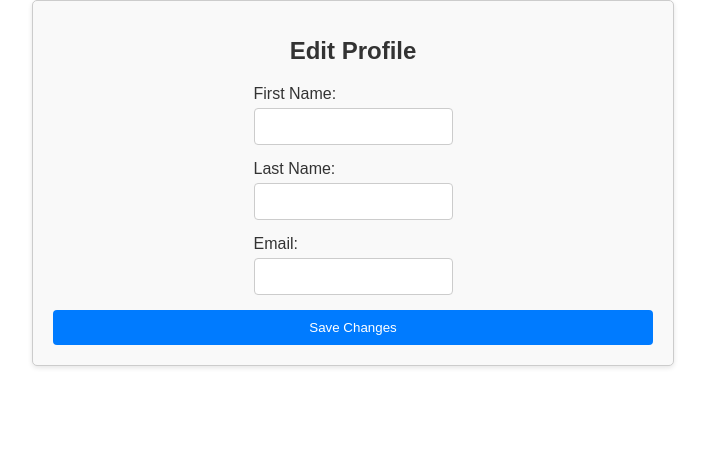
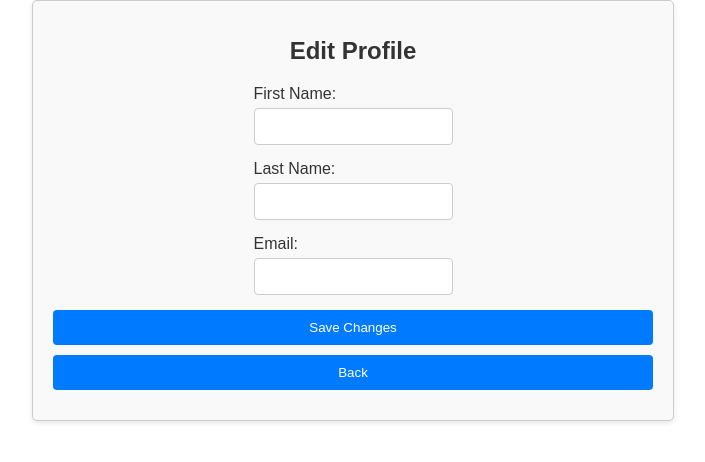
Before and after one commit to Maxruiz710/HealthMonitoringApp_Group5, a React (Create React App) app: page /editprofile in a window 1280 px wide. Shown: the top 462 px of the page, without its empty margins (287-992 px from the left). Built offline with nearby package versions, Linux system fonts and the light colour scheme; no server answers.

Commit message:
Added back button to edit profile

```diff
--- a/src/pages/EditProfile.js
+++ b/src/pages/EditProfile.js
@@ -50,6 +50,7 @@ function EditProfile() {
                 />
             </div>
             <button onClick={handleSave}>Save Changes</button>
+            <button onClick={() => navigate('/home')}>Back</button>
         </div>
     );
 }
--- a/src/pages/Styles/EditProfile.css
+++ b/src/pages/Styles/EditProfile.css
@@ -41,6 +41,7 @@ button {
     display: block;
     width: 100%;
     padding: 10px 15px;
+    margin-bottom: 10px;
     background-color: #007bff;
     color: white;
     border: none;
--- a/src/pages/Styles/Settings.css
+++ b/src/pages/Styles/Settings.css
@@ -4,6 +4,7 @@
     display: flex;
     justify-content: center;
     align-items: center;
+    display: flex;
     height: 100vh;
     background-color: #f0f8ff;
 }
```
